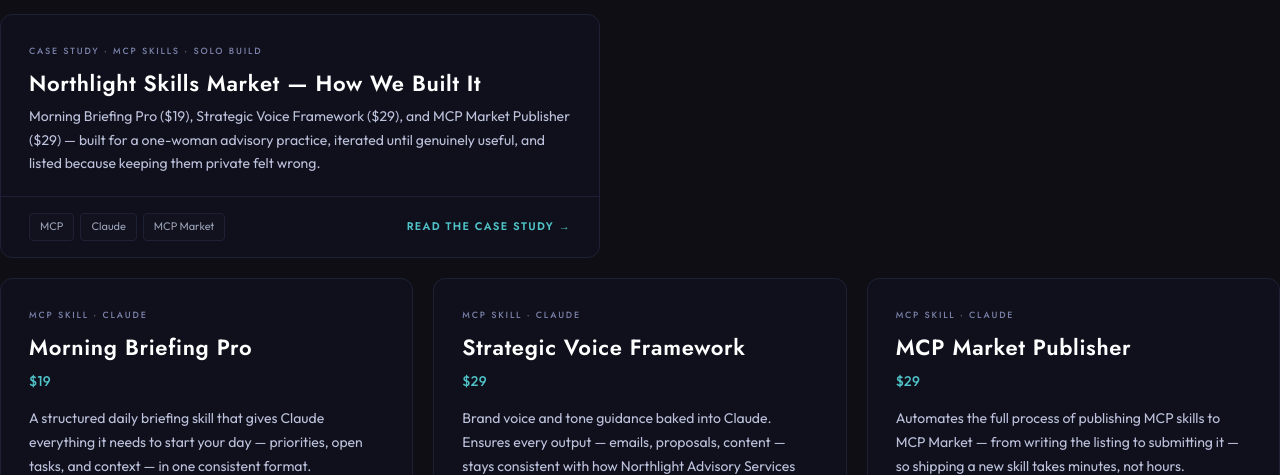
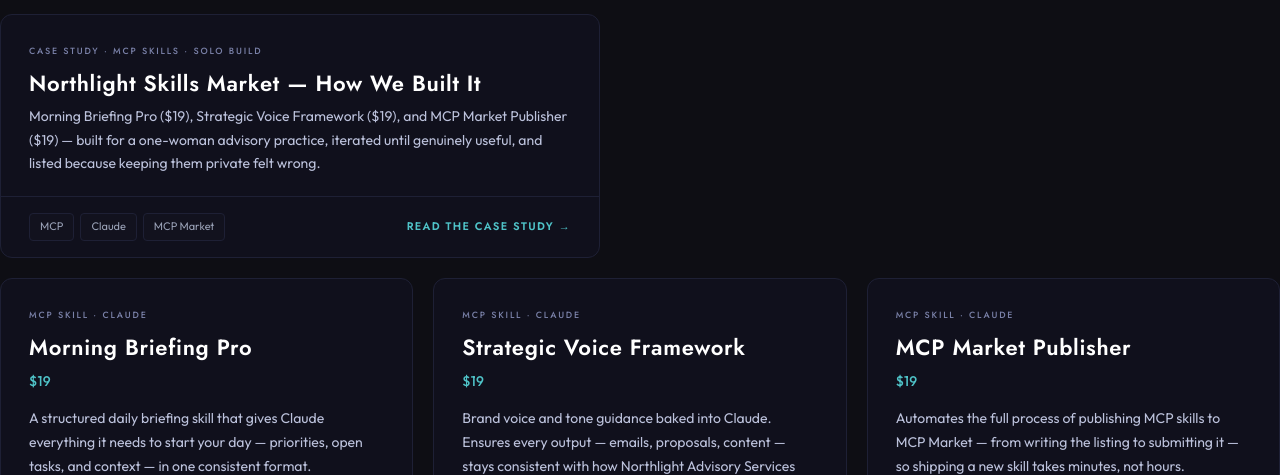
Before and after one commit to elizabethlemoine33-commits/bynorthlight-site, a Jekyll site: the page case-studies/index.html, which Jekyll copies as it is, in a window 1280 px wide and 900 px high, scrolled down 1450 px. Shown: the part 153-628 px from the top of the window. Built offline with Jekyll 4.4.1, drawn with Linux system fonts in a browser that asks for light colours.

Commit message:
Skills Market: show all three skills at $19 (blog post, case studies index and case study)
Elizabeth decided on 2026-10-30 to price all three MCP Market skills at $19 (the platform
minimum) for the promotion window. Merge this after the listings on MCP Market show $19.

Co-Authored-By: Claude Sonnet 5.5 <noreply@anthropic.com>

```diff
--- a/case-studies/index.html
+++ b/case-studies/index.html
@@ -381,7 +381,7 @@
           <div class="case-card-header">
             <p class="case-tag">Case Study · MCP Skills · Solo Build</p>
             <h3 class="case-title">Northlight Skills Market — How We Built It</h3>
-            <p class="case-desc">Morning Briefing Pro ($19), Strategic Voice Framework ($29), and MCP Market Publisher ($29) — built for a one-woman advisory practice, iterated until genuinely useful, and listed because keeping them private felt wrong.</p>
+            <p class="case-desc">Morning Briefing Pro ($19), Strategic Voice Framework ($19), and MCP Market Publisher ($19) — built for a one-woman advisory practice, iterated until genuinely useful, and listed because keeping them private felt wrong.</p>
           </div>
           <div class="case-card-footer">
             <div class="case-stack">
@@ -415,7 +415,7 @@
           <div class="case-card-header">
             <p class="case-tag">MCP Skill · Claude</p>
             <h3 class="case-title">Strategic Voice Framework</h3>
-            <p class="case-subtitle" style="color: var(--glacial);">$29</p>
+            <p class="case-subtitle" style="color: var(--glacial);">$19</p>
             <p class="case-desc">Brand voice and tone guidance baked into Claude. Ensures every output — emails, proposals, content — stays consistent with how Northlight Advisory Services communicates.</p>
           </div>
           <div class="case-card-footer">
@@ -431,7 +431,7 @@
           <div class="case-card-header">
             <p class="case-tag">MCP Skill · Claude</p>
             <h3 class="case-title">MCP Market Publisher</h3>
-            <p class="case-subtitle" style="color: var(--glacial);">$29</p>
+            <p class="case-subtitle" style="color: var(--glacial);">$19</p>
             <p class="case-desc">Automates the full process of publishing MCP skills to MCP Market — from writing the listing to submitting it — so shipping a new skill takes minutes, not hours.</p>
           </div>
           <div class="case-card-footer">
--- a/case-studies/northlight-skills-market.html
+++ b/case-studies/northlight-skills-market.html
@@ -491,7 +491,7 @@
 
           <div class="workflow-card">
             <div class="workflow-card-header">
-              <p class="workflow-number">02 · $29</p>
+              <p class="workflow-number">02 · $19</p>
               <h3 class="workflow-title">Strategic Voice Framework</h3>
               <p class="workflow-desc">Captures your brand voice and applies it consistently when Claude drafts content. Also holds you to it, if you drift off-brand, it flags and corrects.</p>
             </div>
@@ -515,7 +515,7 @@
 
           <div class="workflow-card">
             <div class="workflow-card-header">
-              <p class="workflow-number">03 · $29</p>
+              <p class="workflow-number">03 · $19</p>
               <h3 class="workflow-title">MCP Market Publisher</h3>
               <p class="workflow-desc">Standardizes the process of preparing and listing a skill on MCP Market, what's required, in what format, in what order. Born from the friction of doing it the first time.</p>
             </div>
@@ -643,7 +643,7 @@
           </div>
           <div class="pmi-row">
             <span class="pmi-label">Skills</span>
-            <span class="pmi-value">Morning Briefing Pro ($19) · Strategic Voice Framework ($29) · MCP Market Publisher ($29)</span>
+            <span class="pmi-value">Morning Briefing Pro ($19) · Strategic Voice Framework ($19) · MCP Market Publisher ($19)</span>
           </div>
           <div class="pmi-row">
             <span class="pmi-label">Built by</span>
```
Also changed, not shown: blog/northlight-mcp-skills-market.md (+7 -7 lines).
